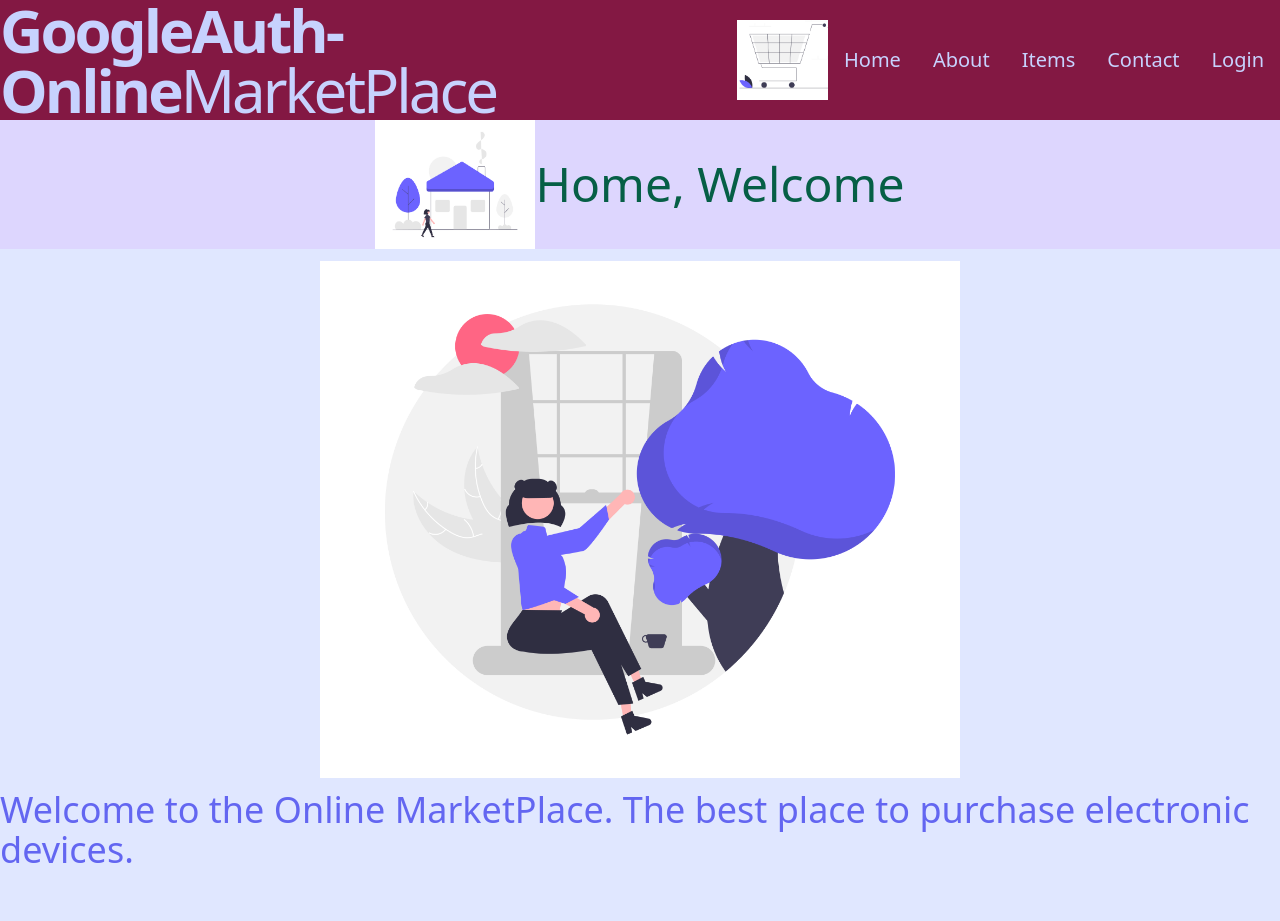
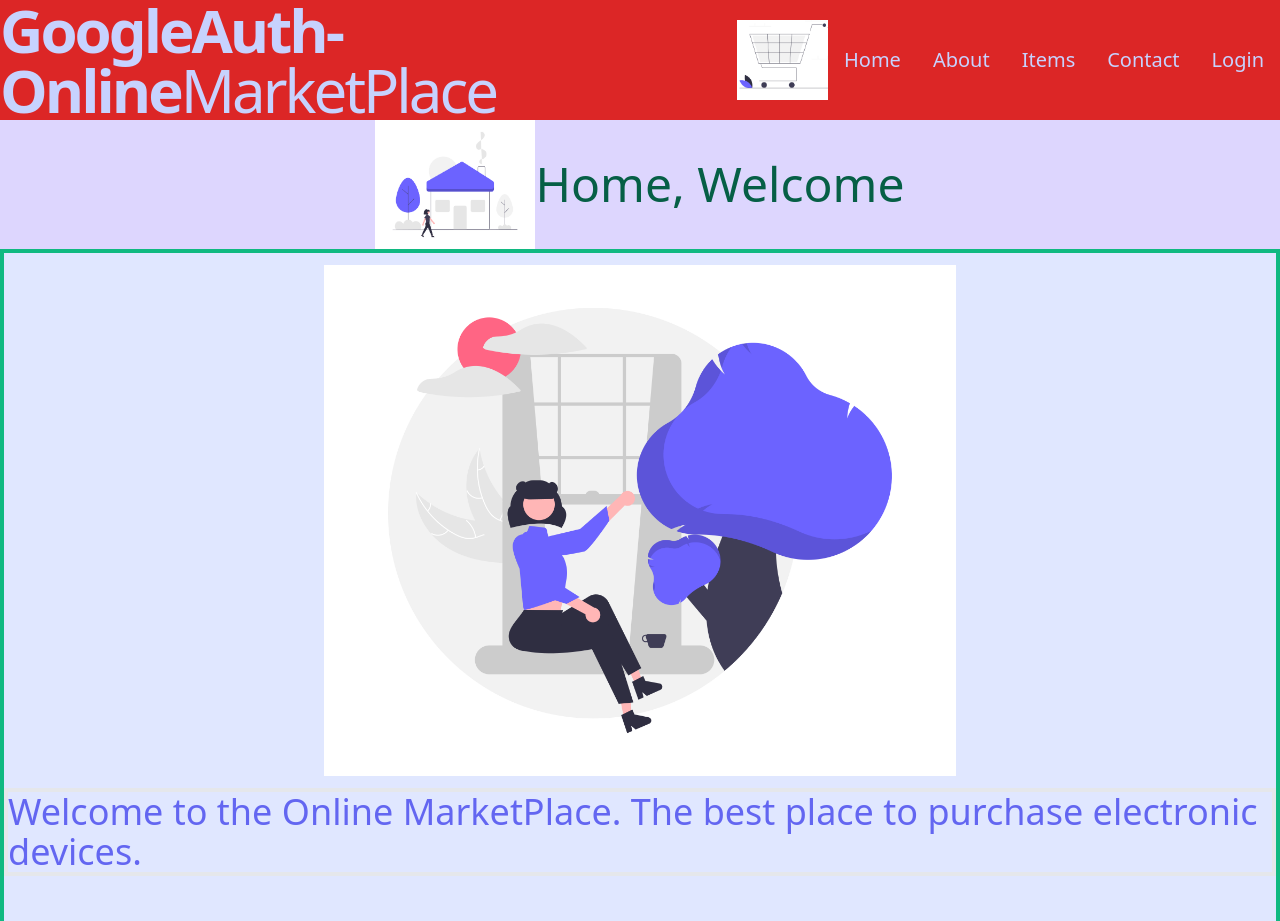
Before and after one commit to blope436/GoogleAuth, a Vue app: page / in a window 1280 px wide. Shown: the top 921 px of the page. Built offline with nearby package versions, Linux system fonts and the light colour scheme; no server answers.

Commit message:
send message complete

```diff
--- a/src/components/Nav.vue
+++ b/src/components/Nav.vue
@@ -13,7 +13,7 @@ const loggingOut = () => {
 </script>
 
 <template>
-<div class="bg-pink-900 text-indigo-200">
+<div class="bg-red-600 text-indigo-200">
 <div class="container mx-auto flex items-center justify-between">
 
     <h1 class="tracking-tighter text-6xl font-bold">GoogleAuth-Online<span class="font-normal">MarketPlace</span>
@@ -27,7 +27,7 @@ const loggingOut = () => {
             <router-link to="/contact"><li class="py-8 px-4 hover:cursor-pointer hover:bg-purple-300 hover:text-red-900 text-xl">Contact</li></router-link>
             <router-link v-if="!isAuthenticated" to="/login"><li class="py-8 px-4 hover:cursor-pointer hover:bg-purple-300 hover:text-red-900 text-xl">Login</li></router-link>
             <div v-else class="flex">
-            <router-link :to="{name: 'Secret'}"><li class="py-8 px-4 hover:cursor-pointer hover:bg-purple-300 hover:text-red-900 text-xl">Secret</li></router-link>
+            <router-link :to="{name: 'Secret'}"><li class="py-8 px-4 hover:cursor-pointer hover:bg-purple-300 hover:text-red-900 text-xl"> Secret Chat</li></router-link>
             <button @click="loggingOut"><li class="py-8 px-4 hover:cursor-pointer hover:bg-purple-300 hover:text-red-900 text-xl">Logout</li></button>
             </div>
         </ul>
--- a/src/pages/about.vue
+++ b/src/pages/about.vue
@@ -3,7 +3,7 @@
 <img class="w-40" src="/src/assets/abouttop2.png" alt="About Image"/>
 <h1>About</h1>
 </div>
-<div class="text-indigo-500 py-5 px-80 text-2xl">
+<div class="text-indigo-500 py-5 px-80 text-2xl border-4 border-green-500">
 <p class="py-10">
     This website contains items available for sale in our physical stores.
 </p>
--- a/src/pages/contact.vue
+++ b/src/pages/contact.vue
@@ -3,7 +3,7 @@
 <img class="w-40" src="/src/assets/contactnew.png" alt="Contacts Image"/>
 <h1>Contact Information</h1>
 </div>
-<div class="text-indigo-500">
+<div class="text-indigo-500 border-4 border-green-500">
 <h3 class="py-5 text-center text-4xl">Feel free to contact us! All information is located below:</h3>
 <img class="mx-auto w-80" src="/src/assets/contact3.png"/>
 <div class="py-8 mx-auto text-center text-4xl">
--- a/src/pages/index.vue
+++ b/src/pages/index.vue
@@ -10,10 +10,10 @@ const { isAuthenticated, user } = useAuth();
 <h2 v-if="!isAuthenticated">, Welcome</h2>
 <h2 v-else class="text-5xl ">, Welcome {{user}}</h2>
 </div>
-<div class="container mx-auto text-indigo-500">
+<div class="container mx-auto text-indigo-500 border-4 border-green-500">
 <div ><img class="px-80 py-3" src="/src/assets/welcome2.png" alt="Welcome IMG"></div>
 <div>
-    <h3 class="text-4xl">Welcome to the Online MarketPlace. The best place to purchase electronic devices.</h3>
+    <h3 class="text-4xl border-4">Welcome to the Online MarketPlace. The best place to purchase electronic devices.</h3>
 </div>
 <h3 class="text-4xl py-12">Feel free to navigate through our website so that you can see the items we offer and learn more about us.</h3>
 <img class="px-80" src="https://3dwarehouse.sketchup.com/warehouse/v1.0/publiccontent/9688850f-f59a-4a8c-af90-686efeadba94"/>
--- a/src/pages/itemList.vue
+++ b/src/pages/itemList.vue
@@ -3,7 +3,7 @@
 <img class="w-40" src="/src/assets/newitemstop.png" alt="Items Image"/>
 <h1>Items</h1>
 </div>
-<div class="py-5 text-center text-indigo-500">
+<div class="py-5 text-center text-indigo-500 border-4 border-green-500">
     <h3 class=" text-4xl">Contact us for more Info!</h3>
     <ul class="py-5 text-2xl">
         <li>IMAC- Price depends on version and hardware included</li>
```
